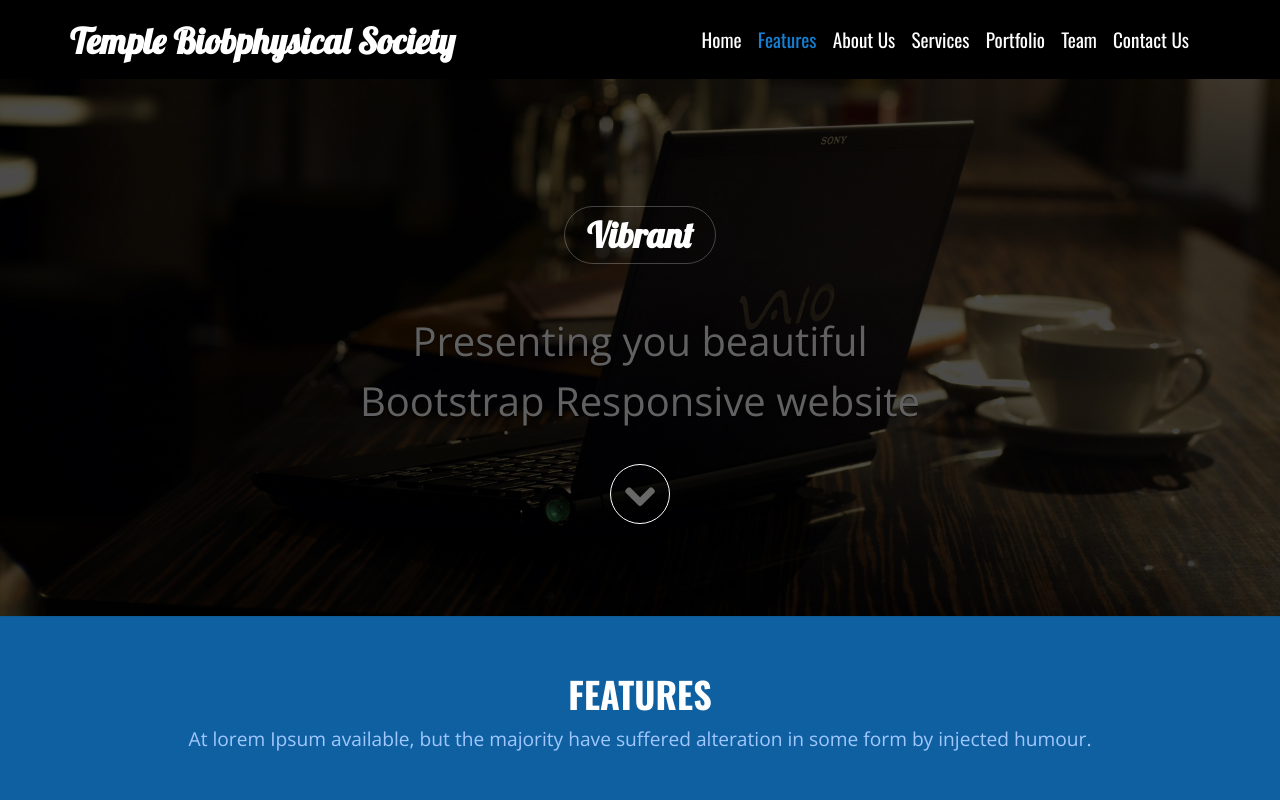
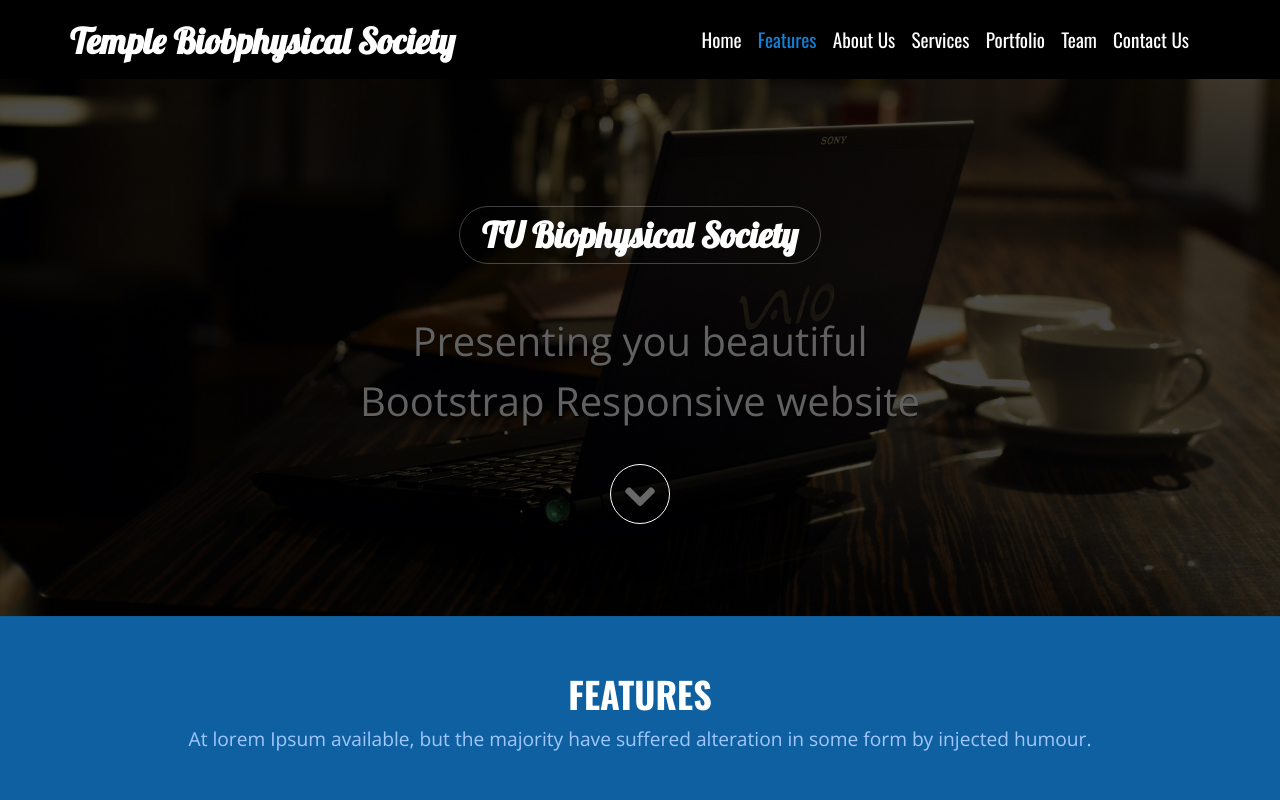
Before and after one commit to tu-biophysicalsociety/tu-biophysicalsociety, a plain HTML site: page index.html in a window 1280 px wide. Shown: the top 800 px of the page. Drawn offline with nearby package versions, Linux system fonts and the light colour scheme.

Commit message:
Update index.html

```diff
--- a/index.html
+++ b/index.html
@@ -67,7 +67,7 @@ License: Free to use for personal and commercial, but you need to place back lin
 <section id="home">
   <div class="banner-container"> <img src="images/banner-bg.jpg" alt="banner" />
     <div class="container banner-content">
-      <div class="hero-text animated fadeInDownBig"> <a href="#" class="scroll-top logo animated bounceInLeft"><b>Vibrant</b></a>
+      <div class="hero-text animated fadeInDownBig"> <a href="#" class="scroll-top logo animated bounceInLeft"><b>TU Biophysical Society</b></a>
         <h1 class="responsive-headline" style="font-size: 40px;">Presenting you beautiful <br/>
           Bootstrap Responsive website</h1>
         <a href="#basics" class="arrow-link"> <i class="fa fa-chevron-down fa-2x"></i> </a>
```
